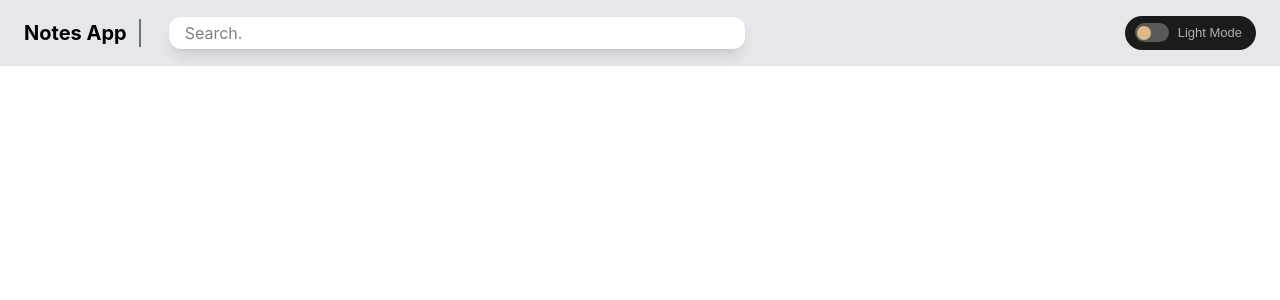
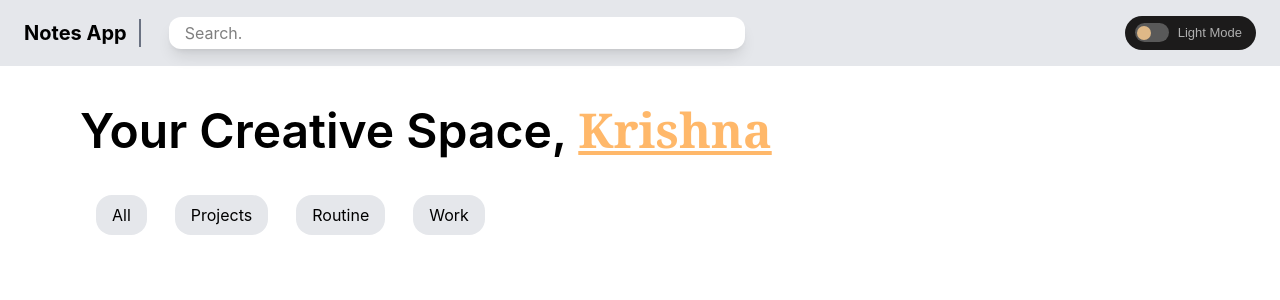
Before and after one commit to krishnakeshariya1/react-skill-build-projects, a React (Vite) app in the folder Notes-App/: page / in a window 1280 px wide. Shown: the top 300 px of the page. Built offline with nearby package versions, Linux system fonts and the light colour scheme.

Commit message:
category component

```diff
--- a/Notes-App/src/App.jsx
+++ b/Notes-App/src/App.jsx
@@ -1,3 +1,4 @@
+import { Category } from "./Components/Category"
 import { Navbar } from "./Components/Navbar"
 
 const App = () =>{
@@ -5,6 +6,8 @@ const App = () =>{
   return(
     <div>
       <Navbar />
+
+      < Category />
     </div>
   )
 }
--- /dev/null
+++ b/Notes-App/src/Components/Category.jsx
@@ -0,0 +1,13 @@
+export const Category = () => {
+    return (
+        <div className="px-20 py-10">
+            <h1 className="text-5xl font-semibold ">Your Creative Space, <span className="text-orange-300 font-serif underline   capitalize">Krishna</span></h1>
+            <ul className="flex gap-7 items-center mt-10 ml-4">
+                <li className="bg-gray-200 py-2 px-4 rounded-2xl hover:shadow-2xl hover:bg-gray-300 cursor-pointer">All </li>
+                <li className="bg-gray-200 py-2 px-4 rounded-2xl hover:shadow-2xl hover:bg-gray-300 cursor-pointer">Projects</li>
+                <li className="bg-gray-200 py-2 px-4 rounded-2xl hover:shadow-2xl hover:bg-gray-300 cursor-pointer">Routine</li>
+                <li className="bg-gray-200 py-2 px-4 rounded-2xl hover:shadow-2xl hover:bg-gray-300 cursor-pointer">Work</li>
+            </ul>
+        </div>
+    )
+}
--- a/Notes-App/src/Components/Navbar.jsx
+++ b/Notes-App/src/Components/Navbar.jsx
@@ -1,6 +1,6 @@
 export const Navbar = () => {
     return (
-        <div className="px-6 py-4 bg-gray-200 flex items-center justify-between">
+        <nav className="px-6 py-4 bg-gray-200 flex items-center justify-between">
             <div className="flex gap-7 items-center">
                 <h1 className="border-gray-500 border-r-2 pr-3 font-bold text-xl">Notes App</h1>
                 <input type="text" placeholder="Search."
@@ -14,6 +14,6 @@ export const Navbar = () => {
                     <span id="themeLabel">Light Mode</span>
                 </button>
             </div>
-        </div>
+        </nav>
     )
 }
```
